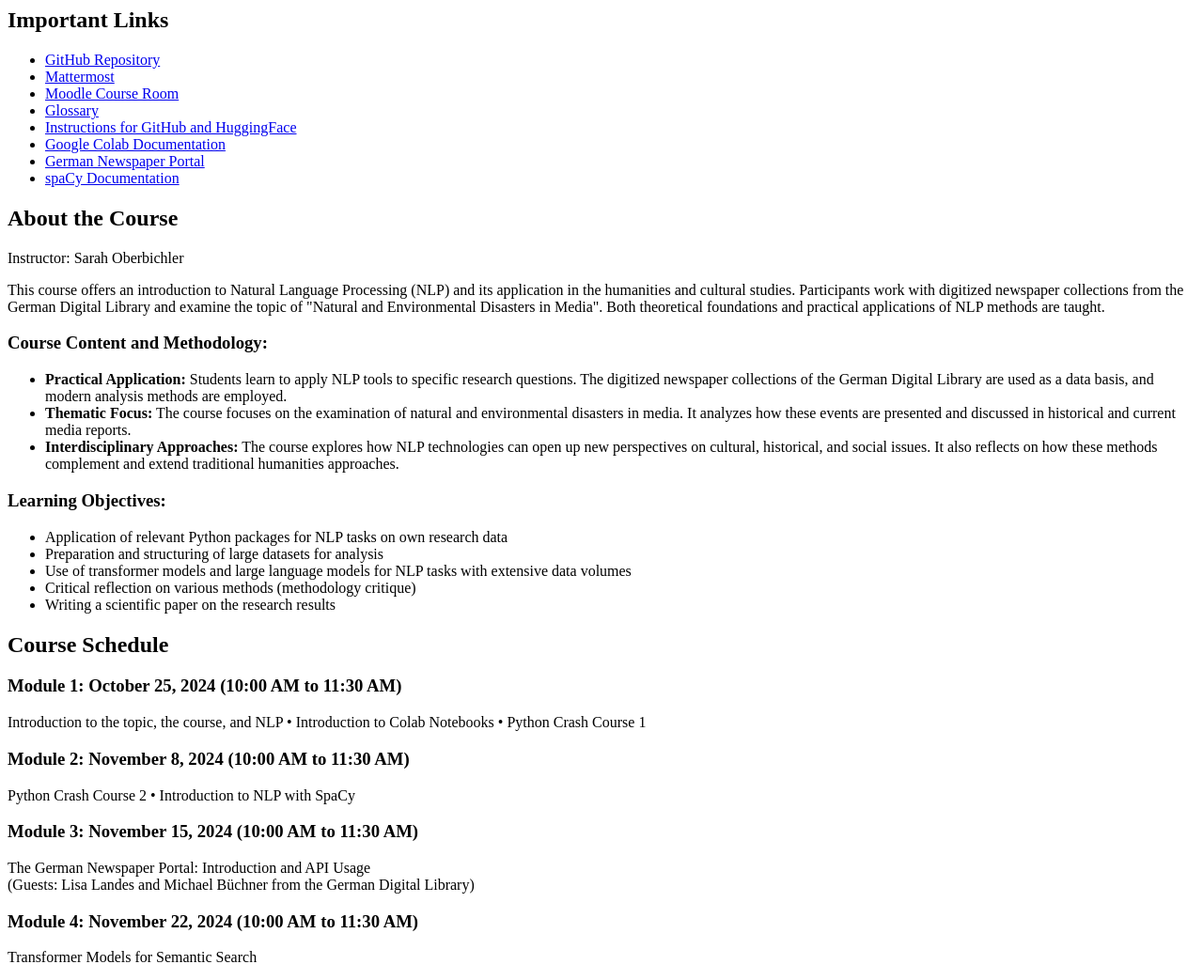
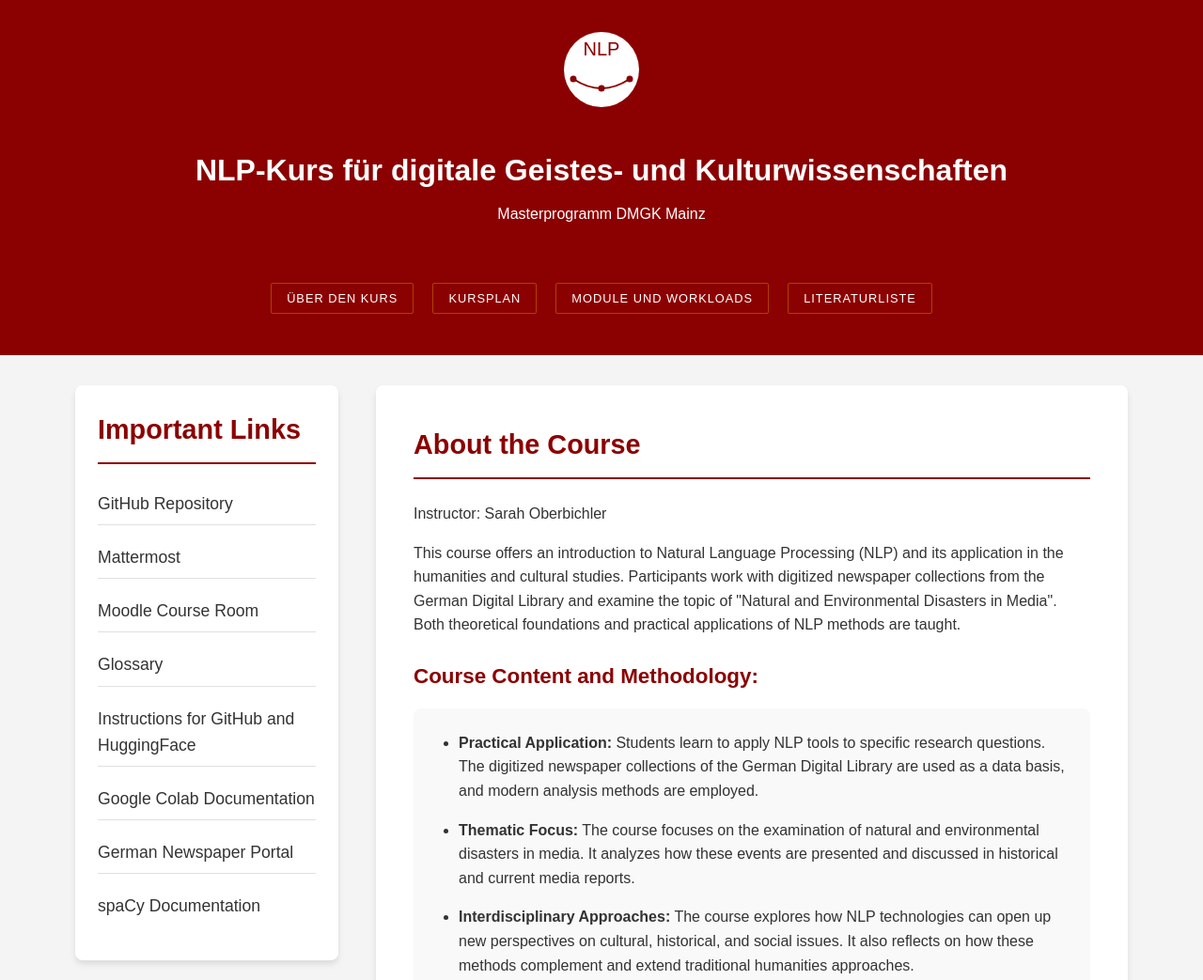
Before and after one commit to soberbichler/NLP-Kurs_DMGK_Digitale-Geisteswissenschaften_2024, a plain HTML site: page index.html in a window 1280 px wide. Shown: the top 1043 px of the page at 94% size. Drawn offline with Linux system fonts and the light colour scheme.

Commit message:
Update index.html

```diff
--- a/index.html
+++ b/index.html
@@ -1,3 +1,47 @@
+<!DOCTYPE html>
+<html lang="de">
+<head>
+    <meta charset="UTF-8">
+    <meta name="viewport" content="width=device-width, initial-scale=1.0">
+    <title>NLP-Kurs DMGK - Digitale Geisteswissenschaften</title>
+    <link rel="stylesheet" href="styles.css">
+</head>
+<body>
+    <header>
+        <div class="logo">
+            <svg viewBox="0 0 200 200" width="100" height="100">
+                <circle cx="100" cy="100" r="80" fill="#ffffff"/>
+                <text x="100" y="70" font-family="Arial, sans-serif" font-size="40" fill="#8B0000" text-anchor="middle">NLP</text>
+                <g fill="none" stroke="#8B0000" stroke-width="4">
+                    <path d="M40,120 Q100,160 160,120"/>
+                    <circle cx="40" cy="120" r="5" fill="#8B0000"/>
+                    <circle cx="100" cy="140" r="5" fill="#8B0000"/>
+                    <circle cx="160" cy="120" r="5" fill="#8B0000"/>
+                </g>
+            </svg>
+        </div>
+        <h1>NLP-Kurs für digitale Geistes- und Kulturwissenschaften</h1>
+        <p>Masterprogramm DMGK Mainz</p>
+
+<header>
+    <nav style="margin-top: 1.5rem;">
+        <ul style="display: flex; justify-content: center; gap: 20px; padding: 0; list-style-type: none;">
+            <li>
+                <a href="#about" style="color: #FFFFFF; text-decoration: none; font-weight: 400; text-transform: uppercase; font-size: 0.8em; letter-spacing: 1px; padding: 8px 16px; border: 1px solid rgba(255,215,0,0.3); border-radius: 2px; transition: all 0.3s ease;">Über den Kurs</a>
+            </li>
+            <li>
+                <a href="#schedule" style="color: #FFFFFF; text-decoration: none; font-weight: 400; text-transform: uppercase; font-size: 0.8em; letter-spacing: 1px; padding: 8px 16px; border: 1px solid rgba(255,215,0,0.3); border-radius: 2px; transition: all 0.3s ease;">Kursplan</a>
+            </li>
+            <li>
+                <a href="#modules" style="color: #FFFFFF; text-decoration: none; font-weight: 400; text-transform: uppercase; font-size: 0.8em; letter-spacing: 1px; padding: 8px 16px; border: 1px solid rgba(255,215,0,0.3); border-radius: 2px; transition: all 0.3s ease;">Module und Workloads</a>
+            </li>
+            <li>
+                <a href="#literature" style="color: #FFFFFF; text-decoration: none; font-weight: 400; text-transform: uppercase; font-size: 0.8em; letter-spacing: 1px; padding: 8px 16px; border: 1px solid rgba(255,215,0,0.3); border-radius: 2px; transition: all 0.3s ease;">Literaturliste</a>
+            </li>
+        </ul>
+    </nav>
+</header>
+    </header>
 <div class="content-wrapper">
     <aside class="sidebar">
         <h2>Important Links</h2>
```
